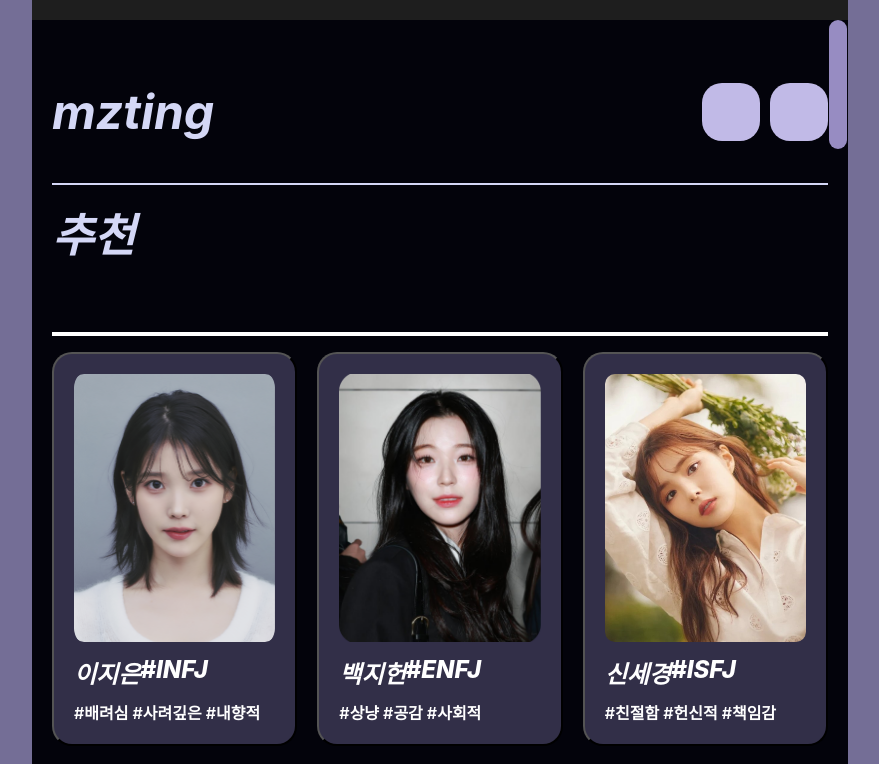
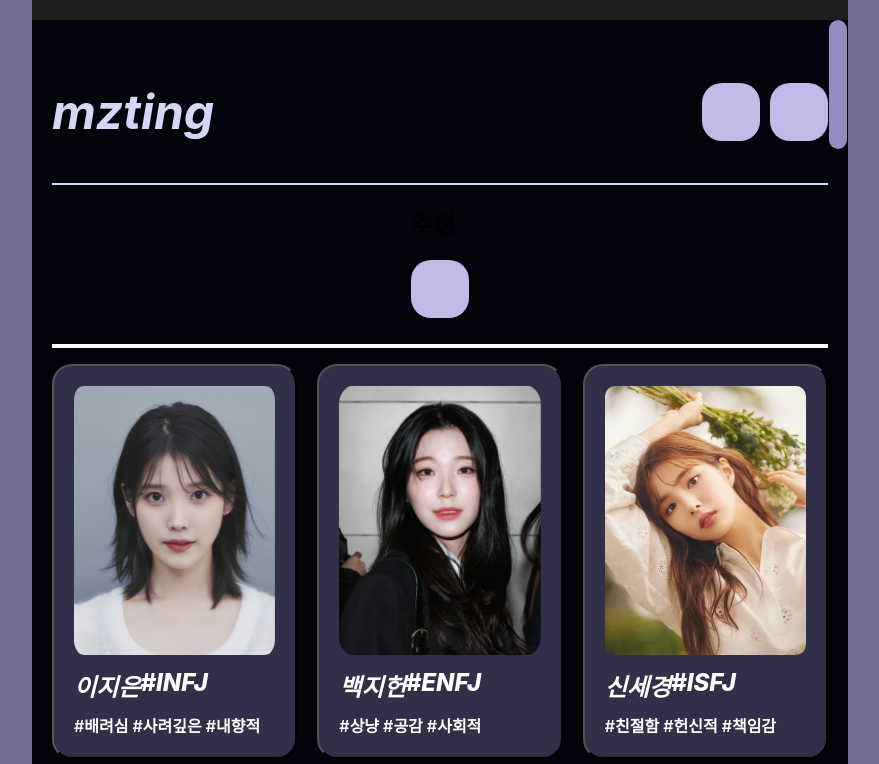
Before and after one commit to Tae4an/MZting, a React (Create React App) app in the folder front/: page /main in a window 1280 px wide. Shown: the top 764 px of the page, without its empty margins (200-1079 px from the left). Built offline with nearby package versions, Linux system fonts and the light colour scheme.

Commit message:
FEAT: MainPage 레이아웃 수정
- 헤더 부분에서 'mzting' 텍스트와 아이콘을 동일한 줄에 배치하도록 수정
- '추천' 텍스트를 하단에 배치하는 레이아웃 조정
- CSS 클래스 구조 변경 및 스타일 조정

```diff
--- a/front/src/pages/MainPage.js
+++ b/front/src/pages/MainPage.js
@@ -84,7 +84,10 @@ const MainPage = () => {
                         <div className={styles.icon} />
                     </div>
                 </div>
-                <h2 className={styles.title}>추천</h2>
+                <div className={styles.subTitleContainer}>
+                    <h2 className={styles.subtitle}>추천</h2>
+                    <div className={styles.icon} />
+                </div>
             </header>
             <hr className={styles.divider} />
             <div className={styles.profileGrid}>
```
